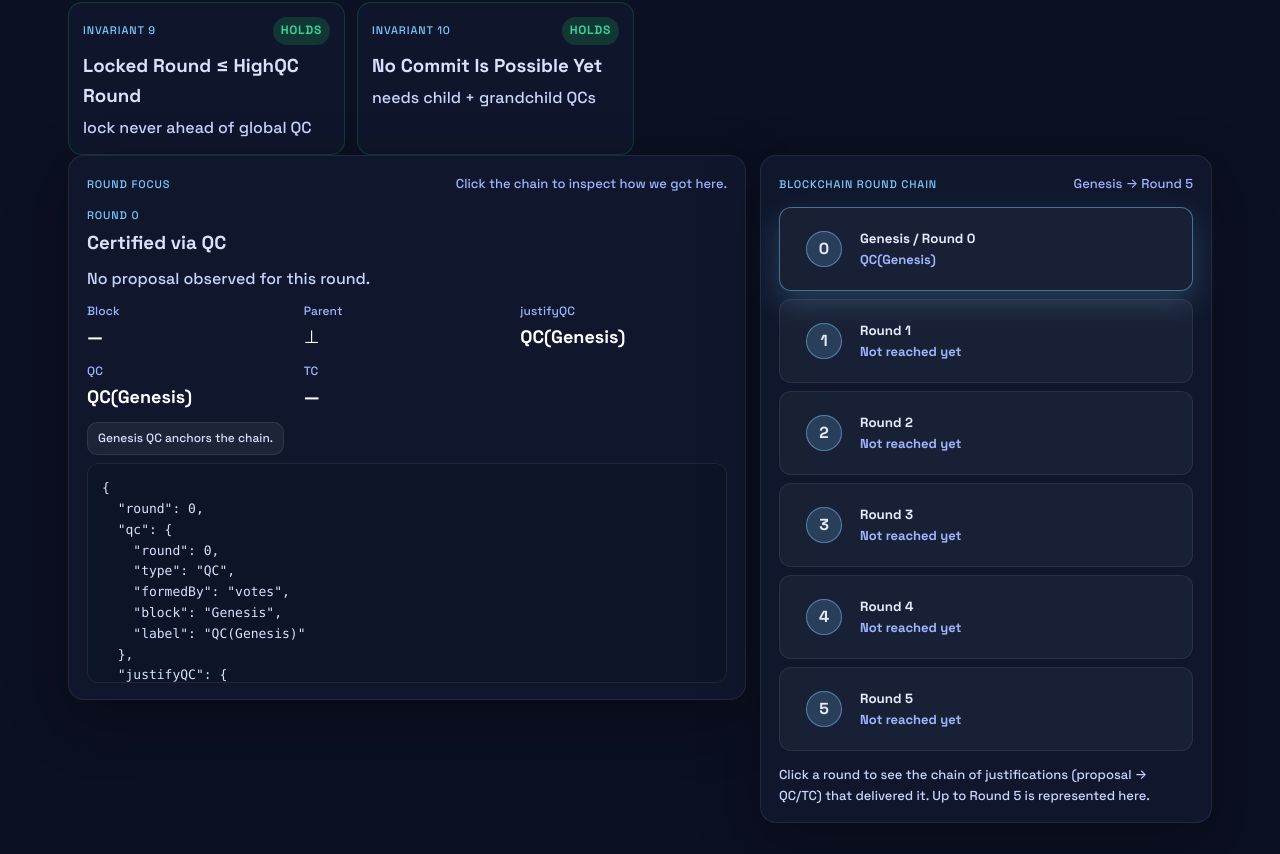
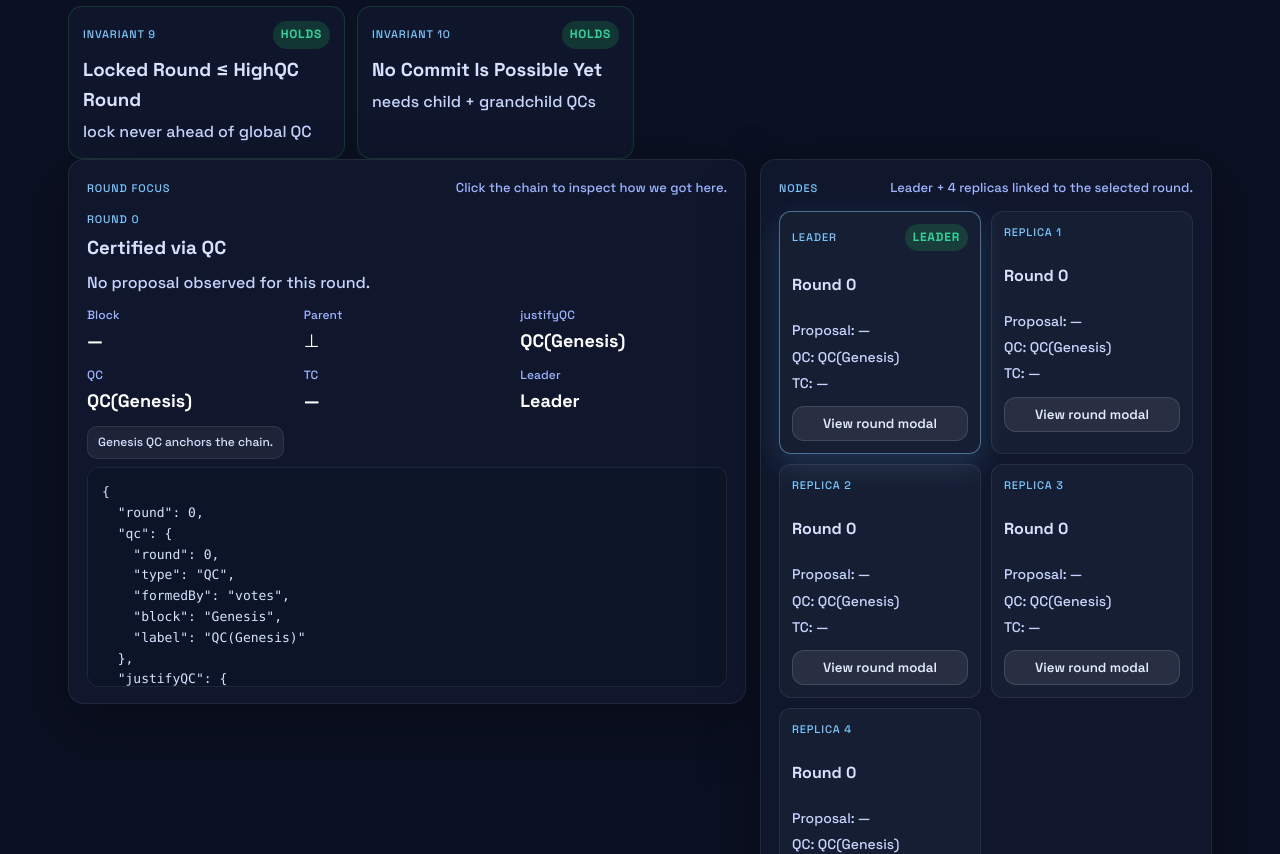
Before and after one commit to Nepalichhoro/big-hustler-crypto-hub, a React (Vite) app in the folder hotst/ui/: page / in a window 1280 px wide. Shown: the part 1306-2160 px from the top of the page. Built offline with nearby package versions, Linux system fonts and the light colour scheme.

Commit message:
assigned each replica node a leadership role.

```diff
--- a/hotst/ui/src/App.css
+++ b/hotst/ui/src/App.css
@@ -124,6 +124,12 @@ h1 {
   margin: 0;
   font-size: 12px;
   color: #d9e1ff;
+}
+
+.rail-leader {
+  margin: 0;
+  font-size: 11px;
+  color: #9fb5ff;
 }
 
 .state-grid {
@@ -258,13 +264,6 @@ button:active {
   max-height: 220px;
 }
 
-.chain-row {
-  display: grid;
-  grid-template-columns: 1.2fr 0.8fr;
-  gap: 14px;
-  align-items: start;
-}
-
 .round-detail h3 {
   margin: 4px 0 8px;
 }
@@ -349,6 +348,54 @@ button:active {
   margin: 0;
   color: #9fb5ff;
   font-size: 13px;
+}
+
+.node-row {
+  display: grid;
+  grid-template-columns: 1.2fr 0.8fr;
+  gap: 14px;
+  align-items: start;
+}
+
+.node-grid {
+  display: grid;
+  grid-template-columns: repeat(auto-fit, minmax(160px, 1fr));
+  gap: 10px;
+}
+
+.node-card {
+  padding: 12px;
+  border-radius: 12px;
+  background: rgba(255, 255, 255, 0.03);
+  border: 1px solid rgba(255, 255, 255, 0.08);
+}
+
+.node-card.leader {
+  border-color: rgba(124, 200, 255, 0.5);
+  box-shadow: 0 12px 30px rgba(124, 200, 255, 0.16);
+}
+
+.node-line {
+  margin: 4px 0;
+  color: #c8d6ff;
+  font-size: 14px;
+}
+
+.ghost.full {
+  width: 100%;
+  margin-top: 8px;
+  text-align: center;
+}
+
+.tiny {
+  font-size: 10px;
+  padding: 2px 6px;
+}
+
+.node-head {
+  display: flex;
+  align-items: center;
+  justify-content: space-between;
 }
 
 .section-heading {
@@ -498,7 +545,7 @@ button:active {
     grid-template-columns: 1fr;
   }
 
-  .chain-row {
+  .node-row {
     grid-template-columns: 1fr;
   }
 
--- a/hotst/ui/src/App.tsx
+++ b/hotst/ui/src/App.tsx
@@ -109,6 +109,9 @@ const statusLabel: Record<InvariantStatus, string> = {
   warn: 'Pending',
   fail: 'Violated',
 }
+
+const nodeCycle = ['Leader', 'Replica 1', 'Replica 2', 'Replica 3', 'Replica 4'] as const
+const leaderForRound = (round: number) => nodeCycle[round % nodeCycle.length]
 
 function App() {
   const [state, setState] = useState<NodeState>(initialState)
@@ -472,8 +475,7 @@ function App() {
       round: state.selectedRound,
       notes: ['Round not yet visited.'],
     } as RoundRecord)
-
-  const roundList = Array.from({ length: 6 }).map((_, idx) => idx)
+  const selectedLeader = leaderForRound(selectedRecord.round)
 
   const modalRecord =
     state.modalRound !== null
@@ -483,6 +485,7 @@ function App() {
           notes: ['Round not yet visited.'],
         } as RoundRecord)
       : null
+  const modalLeader = modalRecord ? leaderForRound(modalRecord.round) : null
 
   return (
     <div className="page">
@@ -518,6 +521,7 @@ function App() {
               >
                 <div className={`rail-dot ${state.currentRound >= r ? 'active' : ''}`} />
                 <p className="rail-caption">{r === 0 ? 'Genesis / R0' : `Round ${r}`}</p>
+                <p className="rail-leader">Leader: {leaderForRound(r)}</p>
                 {idx < 5 && <div className="rail-line short" />}
               </button>
             ))}
@@ -649,7 +653,7 @@ function App() {
         </div>
       </section>
 
-      <section className="chain-row">
+      <section className="node-row">
         <div className="card round-detail">
           <div className="card-heading">
             <p className="label">Round focus</p>
@@ -704,6 +708,10 @@ function App() {
                   {selectedRecord.tc?.label ?? '—'}
                 </p>
               </div>
+              <div>
+                <p className="stat-label">Leader</p>
+                <p className="stat-value">{selectedLeader}</p>
+              </div>
             </div>
             <div className="notes-list">
               {(selectedRecord.notes ?? []).map((note, idx) => (
@@ -718,49 +726,43 @@ function App() {
           </div>
         </div>
 
-        <div className="card round-chain">
+        <div className="card node-cluster">
           <div className="card-heading">
-            <p className="label">Blockchain round chain</p>
-            <p className="sub">Genesis → Round 5</p>
+            <p className="label">Nodes</p>
+            <p className="sub">Leader + 4 replicas linked to the selected round.</p>
           </div>
-          <div className="round-items">
-            {roundList.map((round) => {
-              const reached = Boolean(
-                state.roundRecords[round]?.proposal ||
-                  state.roundRecords[round]?.qc ||
-                  state.roundRecords[round]?.tc ||
-                  round === 0,
-              )
+          <div className="node-grid">
+            {nodeCycle.map((label) => {
+              const isLeader = label === selectedLeader
               return (
-                <button
-                  key={round}
-                  className={`round-item ${
-                state.selectedRound === round ? 'active' : ''
-              } ${reached ? 'reached' : ''}`}
-                  onClick={() => setSelectedRound(round, true)}
-                >
-                  <span className="round-circle">{round}</span>
-                  <div className="round-meta">
-                    <p className="round-title">
-                      {round === 0 ? 'Genesis / Round 0' : `Round ${round}`}
-                    </p>
-                    <p className="round-desc">
-                      {state.roundRecords[round]?.qc
-                        ? state.roundRecords[round]?.qc?.label
-                        : state.roundRecords[round]?.tc
-                          ? state.roundRecords[round]?.tc?.label
-                          : state.roundRecords[round]?.proposal?.blockId
-                            ? `Proposal ${state.roundRecords[round]?.proposal?.blockId}`
-                            : 'Not reached yet'}
-                    </p>
+                <div key={label} className={`node-card ${isLeader ? 'leader' : ''}`}>
+                  <div className="node-head">
+                    <p className="label">{label}</p>
+                    {isLeader && <span className="pill ok tiny">Leader</span>}
                   </div>
-                </button>
+                  <h4>Round {selectedRecord.round}</h4>
+                  <p className="node-line">
+                    Proposal: {selectedRecord.proposal?.blockId ?? '—'}
+                  </p>
+                  <p className="node-line">
+                    QC: {selectedRecord.qc?.label ?? '—'}
+                  </p>
+                  <p className="node-line">
+                    TC: {selectedRecord.tc?.label ?? '—'}
+                  </p>
+                  <button
+                    className="ghost full"
+                    onClick={() => setSelectedRound(selectedRecord.round, true)}
+                  >
+                    View round modal
+                  </button>
+                </div>
               )
             })}
           </div>
           <p className="note">
-            Click a round to see the chain of justifications (proposal →
-            QC/TC) that delivered it. Up to Round 5 is represented here.
+            Nodes mirror the selected round. Click “View round modal” to see full
+            justification history and data structures.
           </p>
         </div>
       </section>
@@ -831,6 +833,10 @@ function App() {
                 <p className="stat-label">TC</p>
                 <p className="stat-value">{modalRecord.tc?.label ?? '—'}</p>
               </div>
+              <div>
+                <p className="stat-label">Leader</p>
+                <p className="stat-value">{modalLeader}</p>
+              </div>
             </div>
             <div className="notes-list">
               {(modalRecord.notes ?? []).map((note, idx) => (
```
